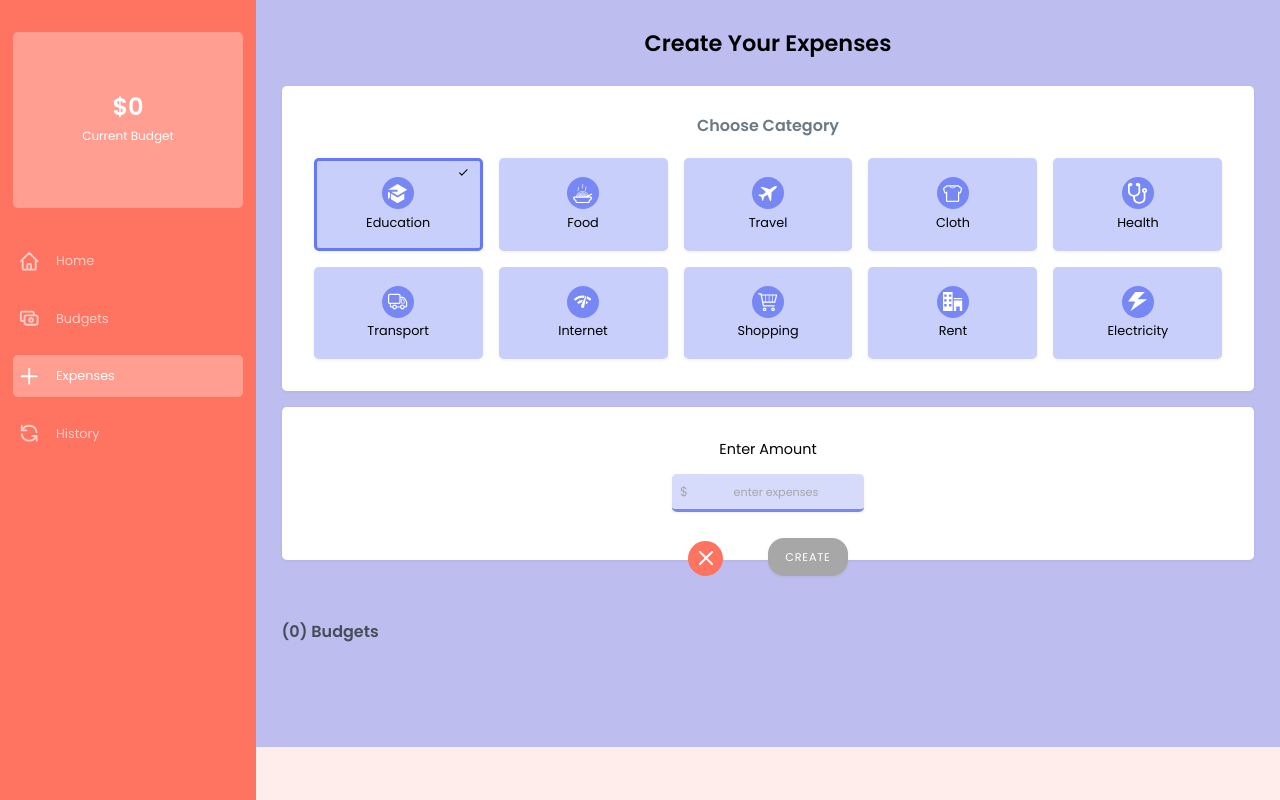
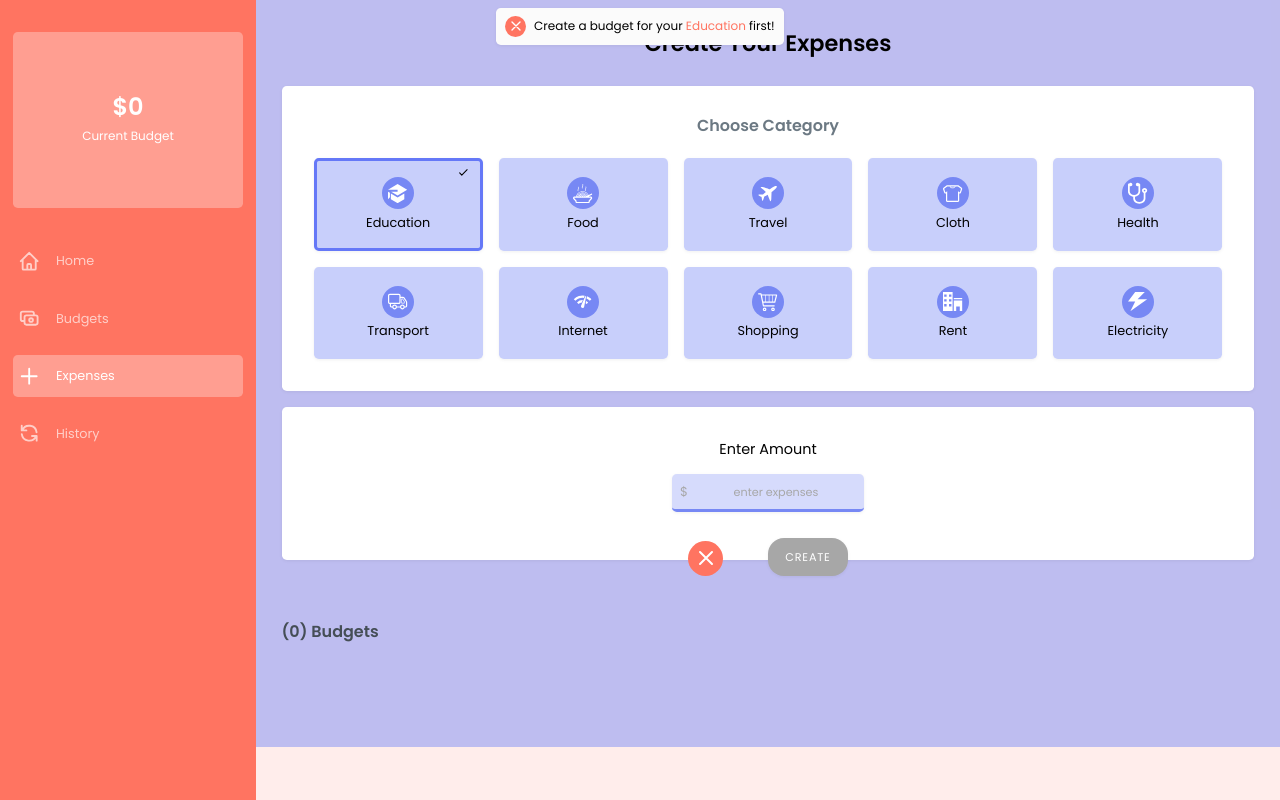
Before and after one commit to FesoQue/ExpenseTracker, a React (Create React App) app: page /new-expenses in a window 1280 px wide. Both pictures are taken after a click on the item "Education". Built offline with nearby package versions, Linux system fonts and the light colour scheme.

Commit message:
expenses logic implementation completed

```diff
--- a/package.json
+++ b/package.json
@@ -16,6 +16,7 @@
     "react": "^18.1.0",
     "react-chartjs-2": "^4.2.0",
     "react-dom": "^18.1.0",
+    "react-hot-toast": "^2.2.0",
     "react-redux": "^8.0.2",
     "react-router-dom": "^6.3.0",
     "react-scripts": "5.0.1",
--- a/src/pages/Expenses.css
+++ b/src/pages/Expenses.css
@@ -1,6 +1,7 @@
 .expense-section {
+  position: relative;
+  height: 100%;
   min-height: 100%;
-  height: 100%;
   background-color: #7788f479;
 }
 .expenses-item {
@@ -45,3 +46,42 @@
 .expense-amt {
   color: red;
 }
+
+.alert {
+  position: fixed;
+  top: 0.5rem;
+  right: 0;
+  left: 0;
+  width: 15rem;
+  max-width: 400px;
+  margin: 0 auto;
+  justify-content: center;
+  align-items: center;
+  padding: 0.5rem;
+  text-align: center;
+  background-color: var(--gray0);
+  border-radius: var(--br);
+  box-shadow: var(--bs);
+  transition: var(--transition);
+}
+.alert svg {
+  width: 1rem;
+  color: var(--white);
+}
+.alert div {
+  width: 1.3rem;
+  height: 1.3rem;
+  display: grid;
+  place-items: center;
+  margin-right: 0.5rem;
+  background-color: var(--color);
+  border-radius: 50%;
+}
+.alert span {
+  color: var(--color);
+}
+@media screen and (min-width: 1000px) {
+  .alert {
+    width: 18rem;
+  }
+}
--- a/src/pages/Expenses.jsx
+++ b/src/pages/Expenses.jsx
@@ -1,4 +1,4 @@
-import React, { useEffect, useState } from 'react';
+import React, { useRef, useEffect } from 'react';
 import { categories } from '../category';
 import {
   Academics,
@@ -31,11 +31,14 @@ import {
 import { useSelector, useDispatch } from 'react-redux';
 import { motion } from 'framer-motion';
 import { animatePages, transition } from '../animation/animate';
+import Toast, { Toaster } from 'react-hot-toast';
 
 let disabled = false;
 
 const Expenses = () => {
   const dispatch = useDispatch();
+
+  const alertRef = useRef(null);
 
   const {
     expenseCategory,
@@ -55,6 +58,10 @@ const Expenses = () => {
       resArr.push(item);
     }
     return null;
+  });
+
+  const checkIsBudget = list.some((item) => {
+    return item.name === expenseCategory;
   });
 
   const handleCreateExpenses = () => {
@@ -95,10 +102,15 @@ const Expenses = () => {
     (!expenseCategory && !expense) ||
     (expenseCategory && !expense) ||
     (!expenseCategory && expense) ||
-    (expenseCategory && Number(expense) <= 0)
+    (expenseCategory && Number(expense) <= 0) ||
+    (expenseCategory && !checkIsBudget)
   ) {
     disabled = true;
   } else {
+    disabled = false;
+  }
+
+  if (expenseCategory && checkIsBudget && expense) {
     disabled = false;
   }
 
@@ -119,19 +131,24 @@ const Expenses = () => {
     );
   };
 
-  const checkIsBudget = list.some((item) => {
-    return item.name === expenseCategory;
-  });
-
-  const handleSetCategory = (category) => {
-    dispatch(setExpenseCategory(category));
-    console.log(expenseCategory);
-  };
+  if (expenseCategory && !checkIsBudget) {
+    if (alertRef.current) {
+      alertRef.current.style.display = 'flex';
+      setTimeout(() => {
+        alertRef.current.style.display = 'none';
+      }, 3000);
+    }
+  }
 
   useEffect(() => {
     dispatch(handleExpenseTotal());
-    console.log(expenseCategory);
-  }, [expenseList, expenseCategory]);
+    alertRef.current.style.display = 'none';
+  }, [expenseCategory]);
+
+  useEffect(() => {
+    dispatch(setExpenseCategory(''));
+    dispatch(setExpense(''));
+  }, []);
 
   return (
     <motion.div
@@ -157,7 +174,7 @@ const Expenses = () => {
                   key={category.id}
                   className='category-item expenses-item active-category'
                   onClick={() => {
-                    handleSetCategory(category.category);
+                    dispatch(setExpenseCategory(category.category));
                   }}
                   style={{
                     border:
@@ -256,6 +273,15 @@ const Expenses = () => {
             })}
           </div>
         </div>
+
+        <div ref={alertRef} className='alert'>
+          <div>
+            <Close />
+          </div>
+          <p>
+            Create a budget for your <span>{expenseCategory}</span> first!
+          </p>
+        </div>
       </div>
     </motion.div>
   );
```
Also changed, not shown: 1 other file (tests, documents, lock files or other folders).
